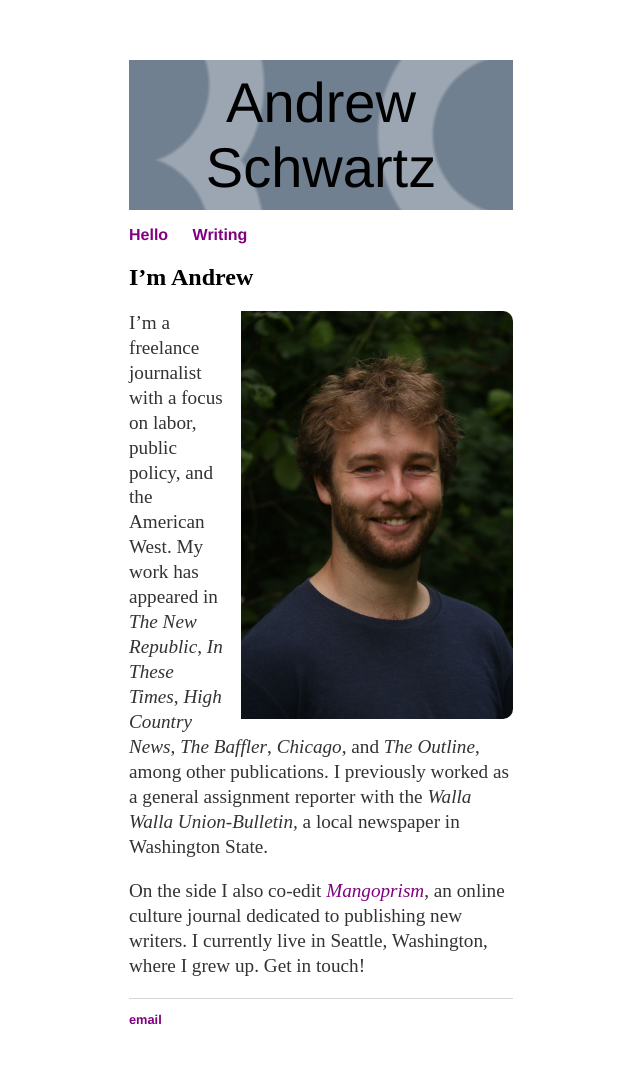
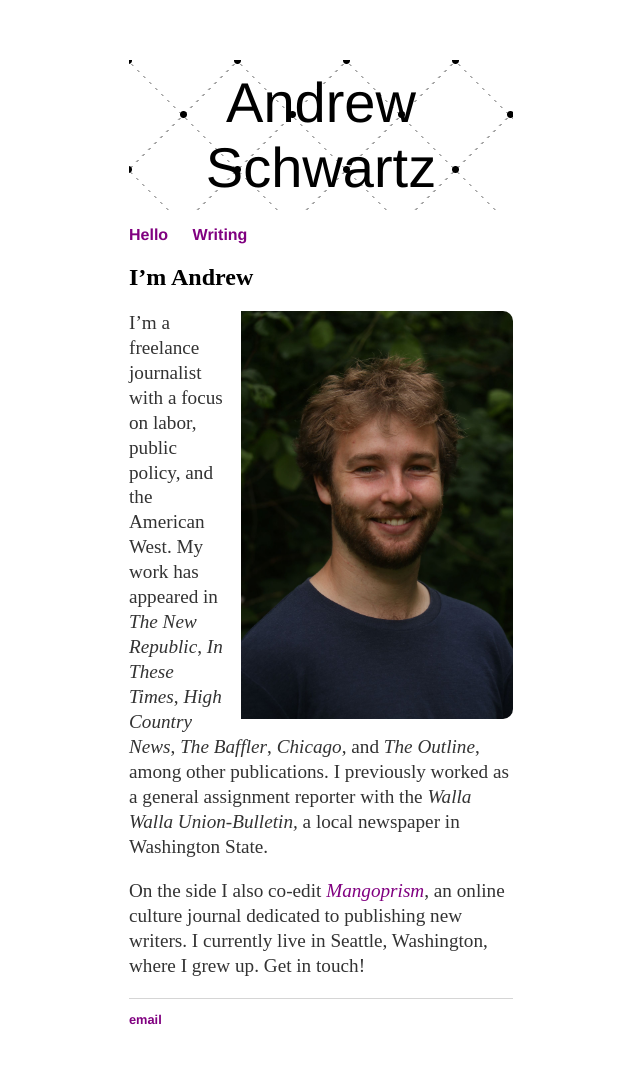
Before and after one commit to aonschwartz/aonschwartz.github.io, a Jekyll site: the page built from index.md, in a window 1280 px wide. Shown: the whole page, without its empty margins (319-959 px from the left). Built offline with Jekyll 4.4.1, drawn with Linux system fonts in a browser that asks for light colours.

Commit message:
Update main.css

```diff
--- a/css/main.css
+++ b/css/main.css
@@ -66,8 +66,15 @@ ul.posts li {
 
 .header {
   padding:10px;
-  background: radial-gradient(circle at 100% 50%, transparent 20%, rgba(255,255,255,.3) 21%, rgba(255,255,255,.3) 34%, transparent 35%, transparent), radial-gradient(circle at 0% 50%, transparent 20%, rgba(255,255,255,.3) 21%, rgba(255,255,255,.3) 34%, transparent 35%, transparent) 0 -50px;
-  background-color: slategray;
+  background:
+    radial-gradient(black 3px, transparent 4px),
+    radial-gradient(black 3px, transparent 4px),
+    linear-gradient(#fff 4px, transparent 0),
+    linear-gradient(45deg, transparent 74px, transparent 75px, #a4a4a4 75px, #a4a4a4 76px, transparent 77px, transparent 109px),
+    linear-gradient(-45deg, transparent 75px, transparent 76px, #a4a4a4 76px, #a4a4a4 77px, transparent 78px, transparent 109px),
+    #fff;
+    background-size: 109px 109px, 109px 109px,100% 6px, 109px 109px, 109px 109px;
+    background-position: 54px 55px, 0px 0px, 0px 0px, 0px 0px, 0px 0px;
 /*  background-color: rgba(101, 31, 214, 0.15); */
   text-align: center;
 }
```
